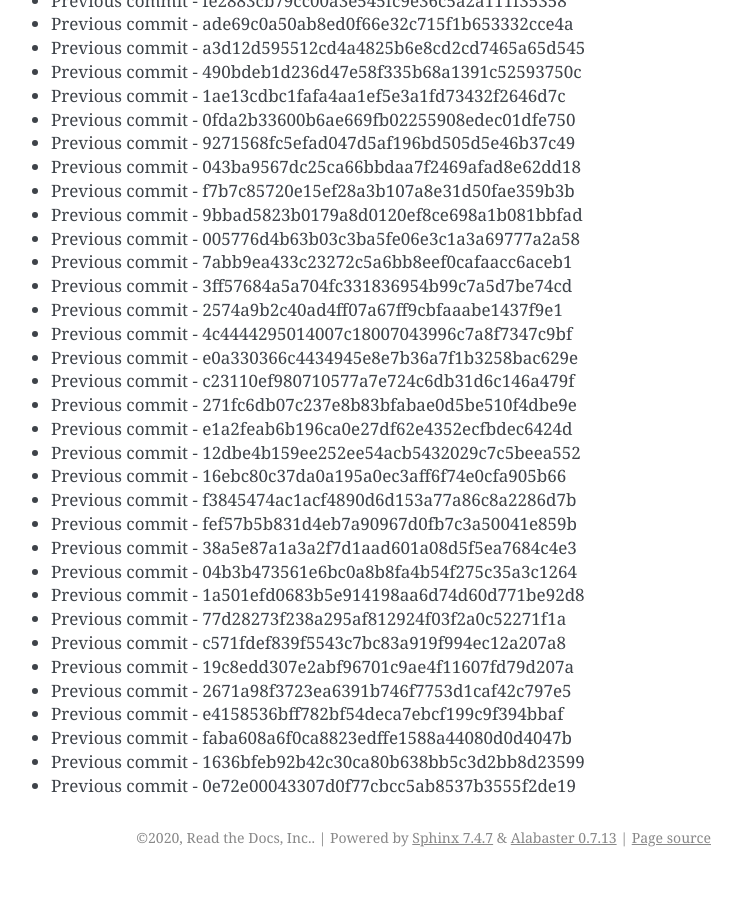
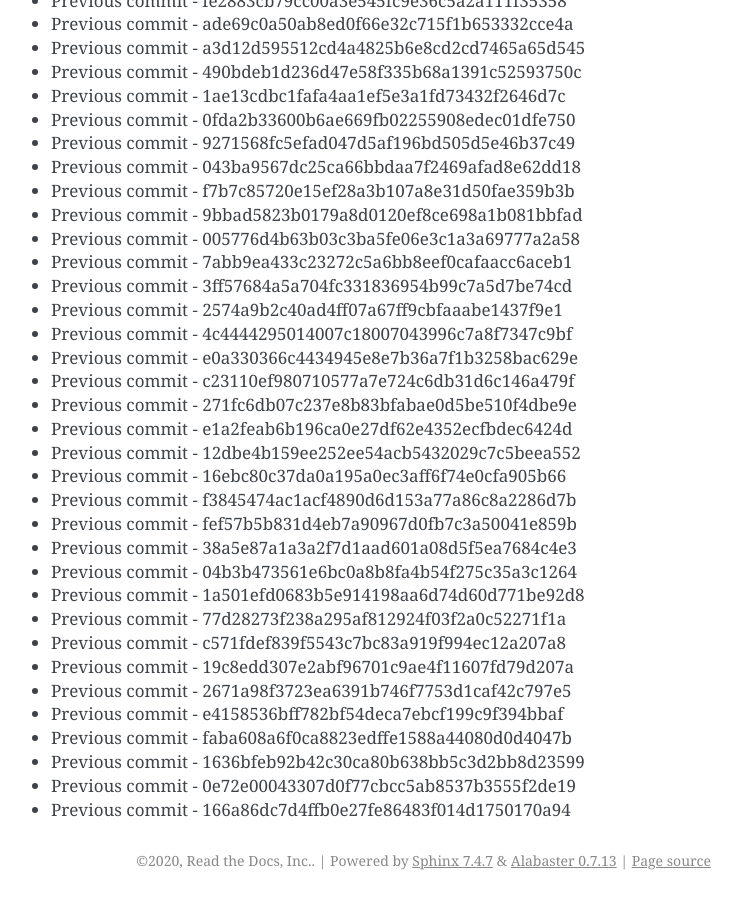
Before and after one commit to readthedocs/rtd-git-stresstest, a Sphinx documentation site: the page built from docs/updates.rst, in a window 1280 px wide and 900 px high, scrolled down 88870 px. Shown: the whole window, without its empty margins (399-1141 px from the left). Built offline with Sphinx 7.4.7, drawn with Linux system fonts in a browser that asks for light colours; before the commit the page ends 89747 px from its top, so only the background shows below that.

Commit message:
Generating commit from previous: 166a86dc7d4ffb0e27fe86483f014d1750170a94

```diff
--- a/docs/updates.rst
+++ b/docs/updates.rst
@@ -3766,3 +3766,4 @@ It can be tested for any performance characteristics.
 * Previous commit - faba608a6f0ca8823edffe1588a44080d0d4047b
 * Previous commit - 1636bfeb92b42c30ca80b638bb5c3d2bb8d23599
 * Previous commit - 0e72e00043307d0f77cbcc5ab8537b3555f2de19
+* Previous commit - 166a86dc7d4ffb0e27fe86483f014d1750170a94
```
